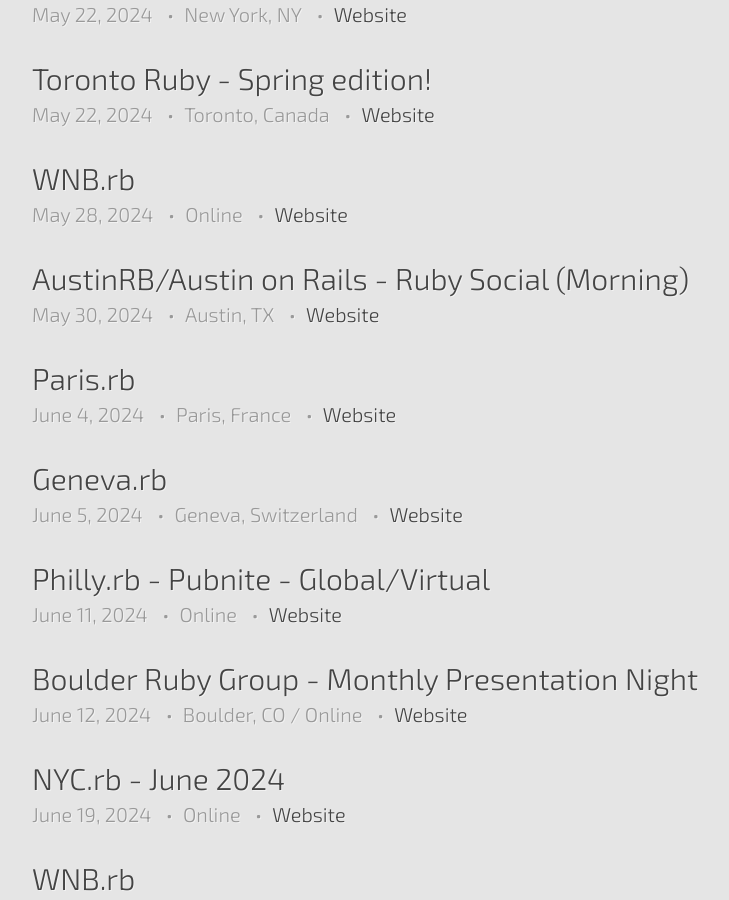
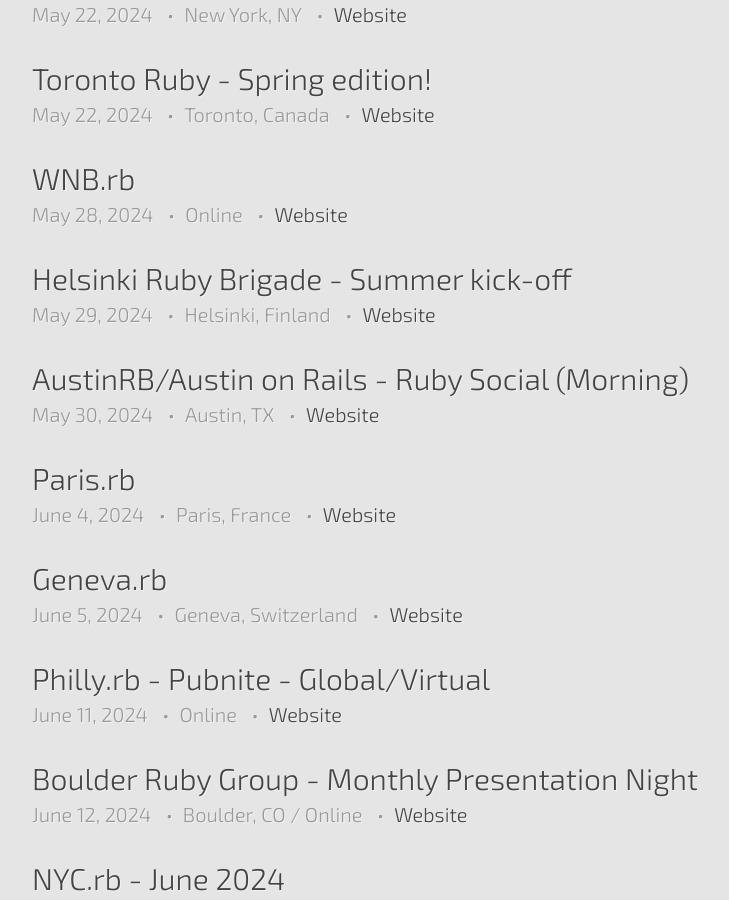
Before and after one commit to ruby-conferences/ruby-conferences.github.io, a Jekyll site: the page built from meetups/index.html, in a window 1280 px wide and 900 px high, scrolled down 1140 px. Shown: the whole window, without its empty margins (208-937 px from the left). Built offline with Jekyll 4.4.1, drawn with Linux system fonts in a browser that asks for light colours.

Commit message:
Adds Helsinki Ruby Brigade May event (#622)
* Adds Helsinki Ruby Brigade
* Add event name

```diff
--- a/_data/meetups.yml
+++ b/_data/meetups.yml
@@ -613,3 +613,10 @@
   start_time: 18:00:00 HKT
   end_time: 20:00:00 HKT
   url: https://www.facebook.com/events/758719776072660/
+
+- name: Helsinki Ruby Brigade - Summer kick-off
+  location: Helsinki, Finland
+  date: 2024-05-29
+  start_time: 17:30:00 EEST
+  end_time: 20:30:00 EEST
+  url: https://rubybrigade.fi/event/2024/summer-kick-off/
```
